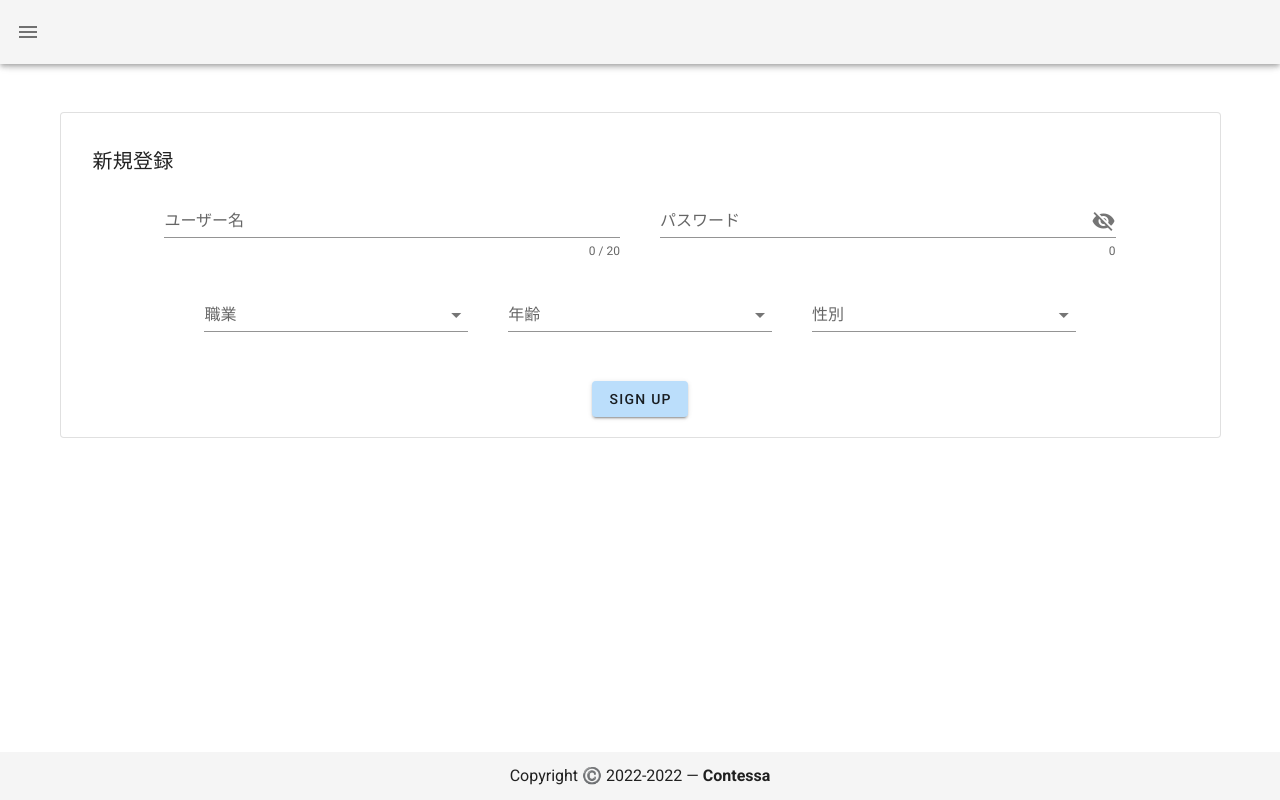
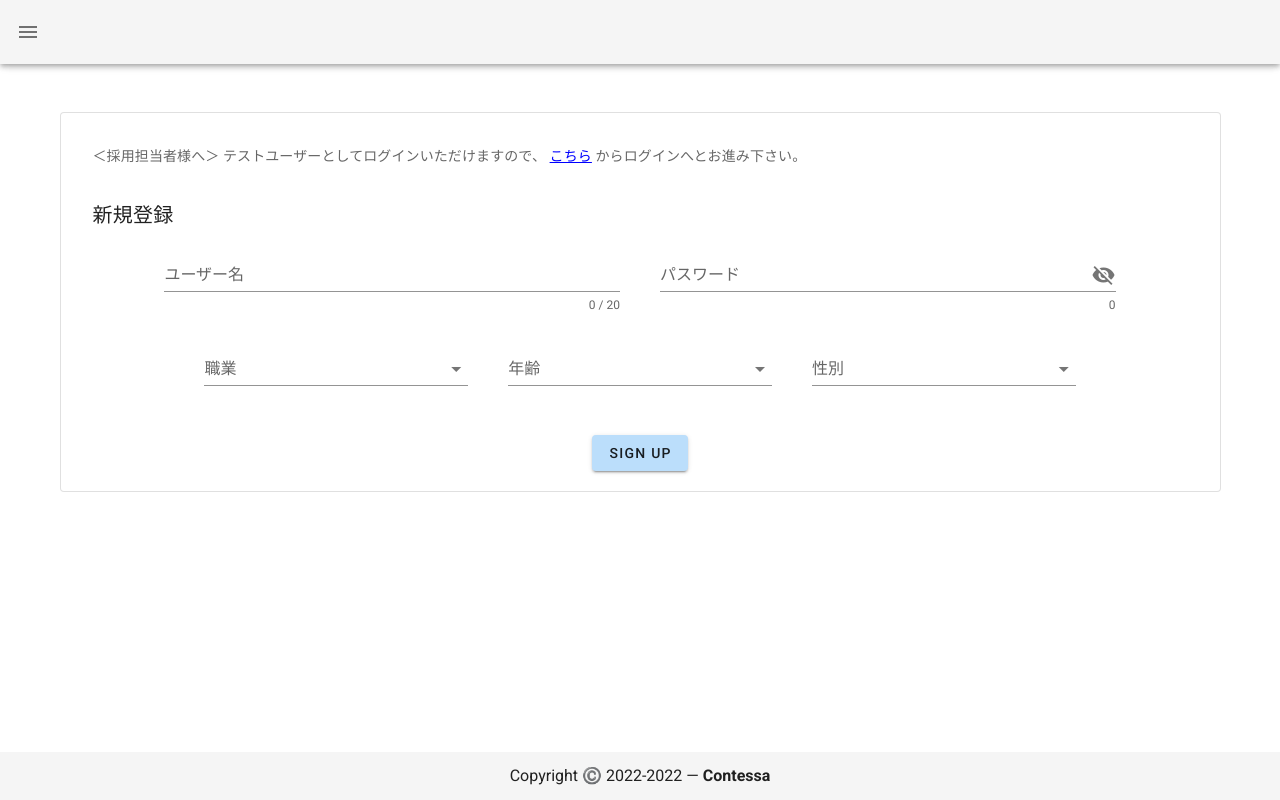
Before and after one commit to yuya-lock/contessa, a Nuxt app in the folder ui/: page /accounts/signup in a window 1280 px wide. Built offline with nearby package versions, Linux system fonts and the light colour scheme.

Commit message:
Allow recruiters to log in as test user and display the information.

```diff
--- a/ui/app/pages/accounts/login.vue
+++ b/ui/app/pages/accounts/login.vue
@@ -7,6 +7,11 @@
                     elevation="0"
                     outlined
                 >
+                    <v-card-text>
+                        ＜採用担当者様へ＞ テストユーザー用のユーザー名/パスワードはどちらも
+                        <span style="color: red;">空欄</span>
+                        にてログイン可能です。
+                    </v-card-text>
                     <v-card-subtitle>
                         まだ登録がお済みでない方は、
                         <span @click="signUpForm" style="color: blue; text-decoration: underline;">こちら</span>
--- a/ui/app/pages/accounts/signup.vue
+++ b/ui/app/pages/accounts/signup.vue
@@ -7,6 +7,11 @@
                     elevation="0"
                     outlined
                 >
+                    <v-card-text>
+                        ＜採用担当者様へ＞ テストユーザーとしてログインいただけますので、
+                        <span @click="logInForm" style="color: blue; text-decoration: underline;">こちら</span>
+                        からログインへとお進み下さい。
+                    </v-card-text>
                     <v-card-title>新規登録</v-card-title>
                     <v-form
                         ref="form"
@@ -121,6 +126,9 @@ export default {
         }
     },
     methods: {
+        logInForm() {
+            this.$router.push("/accounts/login")
+        },
         signup() {
             this.$store.dispatch("accounts/signup", {
                 name: this.name,
```
